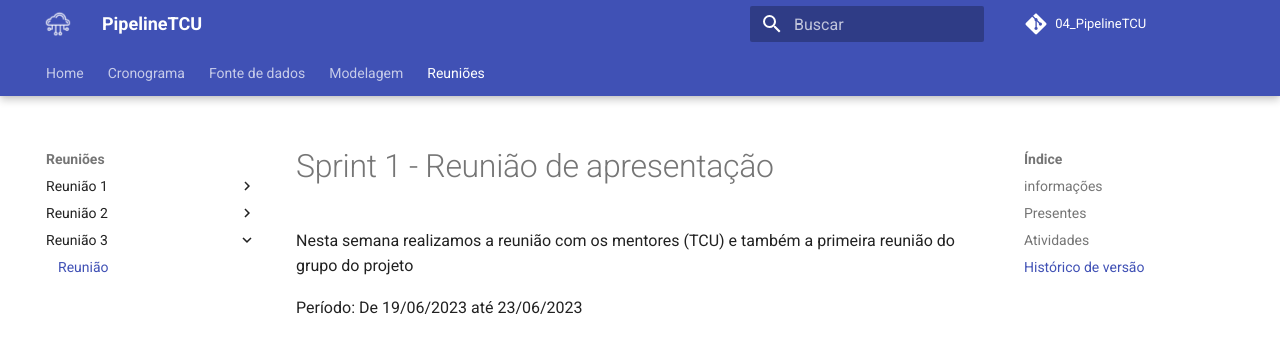
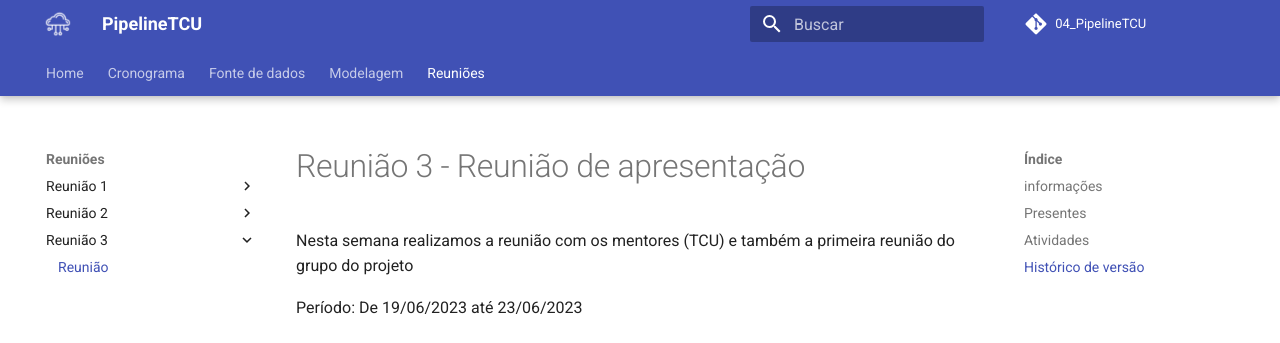
Before and after one commit to ResidenciaTICBrisa/04_PipelineTCU, an MkDocs documentation site: the page built from docs/reunioes/reuniao3/reuniao.md, in a window 1280 px wide and 1374 px high. Shown: the top 343 px of the window. Built offline with MkDocs 1.6.1 and Material for MkDocs 9.7.7, drawn with Linux system fonts in a browser that asks for light colours; comment, search, counter and statistics services are not loaded.

Commit message:
Add Reunião

```diff
--- a/docs/reunioes/reuniao3/reuniao.md
+++ b/docs/reunioes/reuniao3/reuniao.md
@@ -1,4 +1,4 @@
-# Sprint 1 - Reunião de apresentação
+# Reunião 3 - Reunião de apresentação
 
 Nesta semana realizamos a reunião com os mentores (TCU) e também a primeira reunião do grupo do projeto
 
```
Also changed, not shown: docs/reunioes/reuniao1/reuniao.md (+1 -1 lines).
